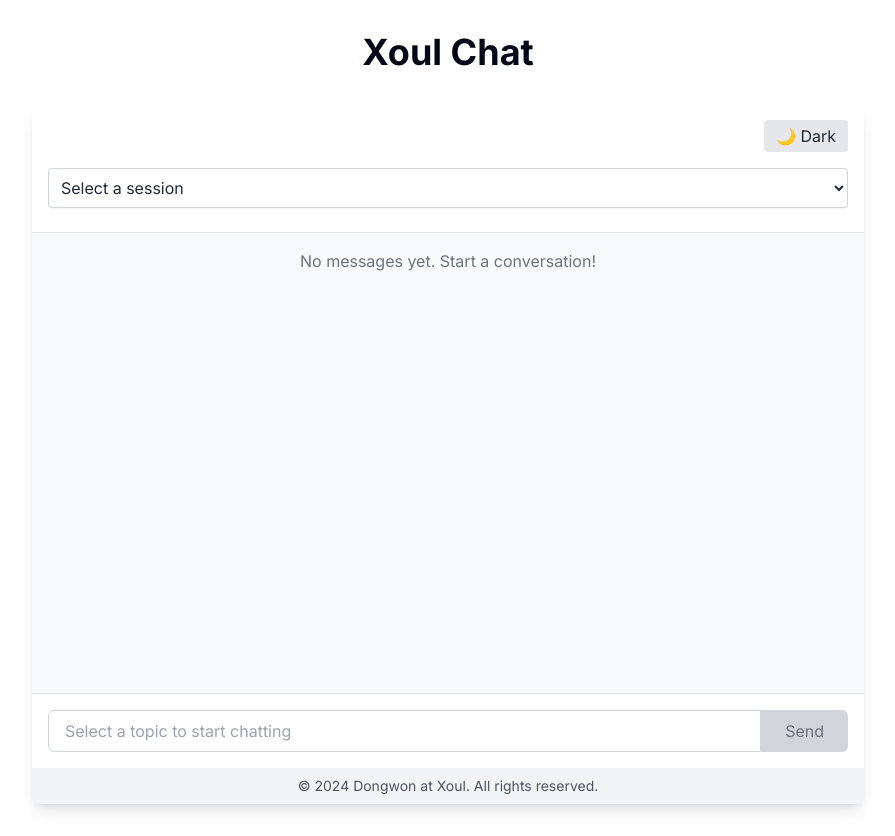
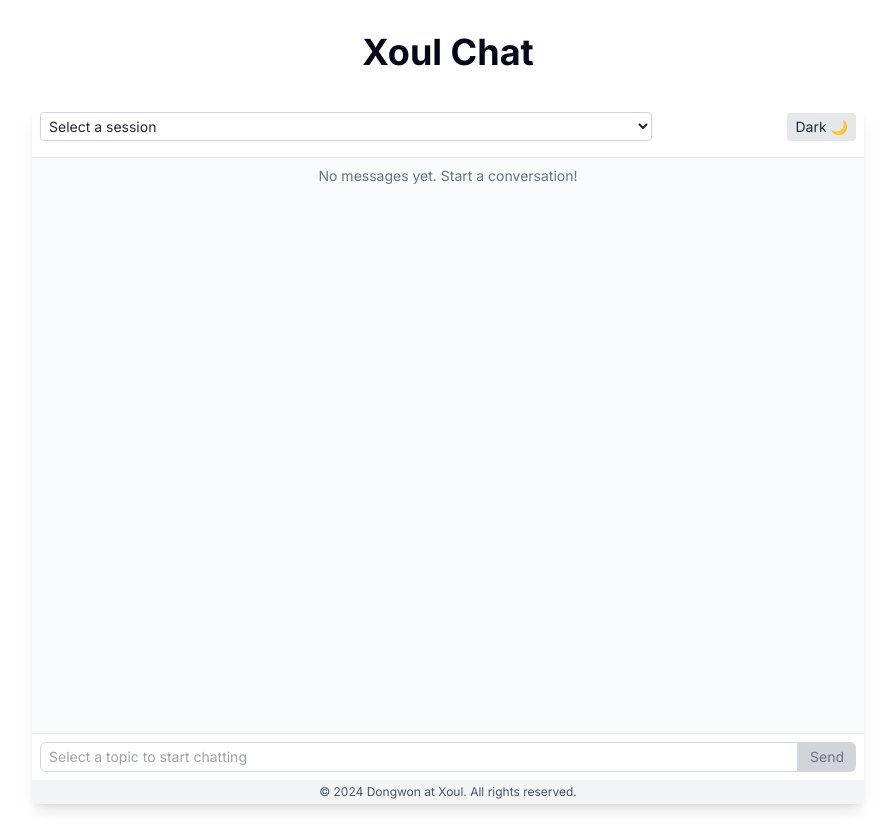
Before and after one commit to dom7kim/xoul-chat, a Next.js app: page / in a window 1280 px wide. Shown: the whole page, without its empty margins (192-1087 px from the left). Built offline with nearby package versions, Linux system fonts and the light colour scheme.

Commit message:
optimize the layout for better space utilization

```diff
--- a/src/app/components/ChatInput.js
+++ b/src/app/components/ChatInput.js
@@ -19,7 +19,7 @@ export default function ChatInput({ onSendMessage, isDisabled, darkMode }) {
         type="text"
         value={message}
         onChange={(e) => setMessage(e.target.value)}
-        className={`flex-grow px-4 py-2 border rounded-l-md focus:outline-none focus:ring-2 ${
+        className={`flex-grow px-2 py-1 text-sm border rounded-l-md focus:outline-none focus:ring-2 ${
           darkMode
             ? 'bg-gray-700 text-white border-gray-600 focus:border-blue-400 focus:ring-blue-300'
             : 'bg-white text-gray-800 border-gray-300 focus:border-blue-500 focus:ring-blue-200'
@@ -29,7 +29,7 @@ export default function ChatInput({ onSendMessage, isDisabled, darkMode }) {
       />
       <button
         type="submit"
-        className={`px-6 py-2 rounded-r-md focus:outline-none focus:ring-2 transition-colors ${
+        className={`px-3 py-1 text-sm rounded-r-md focus:outline-none focus:ring-2 transition-colors ${
           isDisabled
             ? 'bg-gray-300 text-gray-500 cursor-not-allowed'
             : darkMode
--- a/src/app/components/ChatMessages.js
+++ b/src/app/components/ChatMessages.js
@@ -14,24 +14,24 @@ export default function ChatMessages({ messages, darkMode }) {
   }, [messages]);
 
   return (
-    <div className="space-y-4 overflow-y-auto max-h-full p-4">
+    <div className="space-y-2 overflow-y-auto max-h-full p-2">
       {messages.length === 0 ? (
-        <p className={`text-center ${darkMode ? 'text-gray-400' : 'text-gray-500'}`}>
+        <p className={`text-center text-sm ${darkMode ? 'text-gray-400' : 'text-gray-500'}`}>
           No messages yet. Start a conversation!
         </p>
       ) : (
         messages.map((message, index) => (
-          <div key={index} className={`p-3 rounded-lg ${
+          <div key={index} className={`p-2 rounded-lg text-sm ${
             message.role === 'user'
               ? darkMode ? 'bg-blue-900 ml-auto' : 'bg-blue-100 ml-auto'
               : darkMode ? 'bg-gray-700' : 'bg-gray-100'
-          } max-w-[70%] shadow`}>
+          } max-w-[80%] shadow`}>
             <p className={`font-bold ${
               message.role === 'user'
                 ? darkMode ? 'text-blue-300' : 'text-blue-700'
                 : darkMode ? 'text-green-300' : 'text-green-700'
             }`}>
-              {message.role === 'user' ? 'You' : 'Stephanie'}:
+              {message.role === 'user' ? 'You' : 'AI'}:
             </p>
             <p className={`mt-1 ${
               darkMode ? 'text-gray-300' : 'text-gray-700'
--- a/src/app/components/ChatRoom.js
+++ b/src/app/components/ChatRoom.js
@@ -70,23 +70,14 @@ export default function ChatRoom({ questionData }) {
     <div className={`w-full h-[calc(100vh-100px)] flex flex-col ${
       darkMode ? 'bg-gray-800' : 'bg-gray-50'
     } rounded-lg overflow-hidden shadow-lg`}>
-      <div className={`p-4 ${
+      <div className={`p-2 ${
         darkMode ? 'bg-gray-700 border-gray-600' : 'bg-white border-gray-200'
       } border-b`}>
-        <div className="flex justify-end items-center mb-4">
-          <button
-            onClick={() => setDarkMode(!darkMode)}
-            className={`px-3 py-1 rounded ${
-              darkMode ? 'bg-gray-600 text-white' : 'bg-gray-200 text-gray-800'
-            } hover:bg-opacity-80 transition-colors`}
-          >
-            {darkMode ? '☀️ Light' : '🌙 Dark'}
-          </button>
-        </div>
+        <div className="flex justify-between items-center mb-2">
           <select
             value={selectedSession}
             onChange={handleSessionChange}
-          className={`w-full mb-2 p-2 border rounded shadow-sm focus:ring ${
+            className={`w-3/4 p-1 text-sm border rounded shadow-sm focus:ring ${
               darkMode
                 ? 'bg-gray-700 text-white border-gray-600 focus:border-blue-400 focus:ring-blue-300'
                 : 'bg-white text-gray-800 border-gray-300 focus:border-blue-500 focus:ring-blue-200'
@@ -97,12 +88,21 @@ export default function ChatRoom({ questionData }) {
               <option key={session} value={session}>{session}</option>
             ))}
           </select>
+          <button
+            onClick={() => setDarkMode(!darkMode)}
+            className={`px-2 py-1 text-sm rounded ${
+              darkMode ? 'bg-gray-600 text-white' : 'bg-gray-200 text-gray-800'
+            } hover:bg-opacity-80 transition-colors`}
+          >
+            {darkMode ? 'Light ☀️' : 'Dark 🌙'}
+          </button>
+        </div>
         {selectedSession && (
           <div className="relative">
             <select
               value={selectedQuestion}
               onChange={handleQuestionChange}
-              className={`w-full p-2 border rounded shadow-sm focus:ring appearance-none ${
+              className={`w-full p-1 text-sm border rounded shadow-sm focus:ring appearance-none ${
                 darkMode
                   ? 'bg-gray-700 text-white border-gray-600 focus:border-blue-400 focus:ring-blue-300'
                   : 'bg-white text-gray-800 border-gray-300 focus:border-blue-500 focus:ring-blue-200'
@@ -126,12 +126,12 @@ export default function ChatRoom({ questionData }) {
       <div className="flex-grow overflow-hidden">
         <ChatMessages messages={messages} darkMode={darkMode} />
       </div>
-      <div className={`p-4 ${
+      <div className={`p-2 ${
         darkMode ? 'bg-gray-700 border-gray-600' : 'bg-white border-gray-200'
       } border-t`}>
         <ChatInput onSendMessage={handleSendMessage} isDisabled={!selectedQuestion} darkMode={darkMode} />
       </div>
-      <div className={`text-center py-2 text-sm ${
+      <div className={`text-center py-1 text-xs ${
         darkMode ? 'bg-gray-800 text-gray-400' : 'bg-gray-100 text-gray-600'
       }`}>
         © {new Date().getFullYear()} Dongwon at Xoul. All rights reserved.
```
Lines whose indentation alone changed are shown as unchanged.
